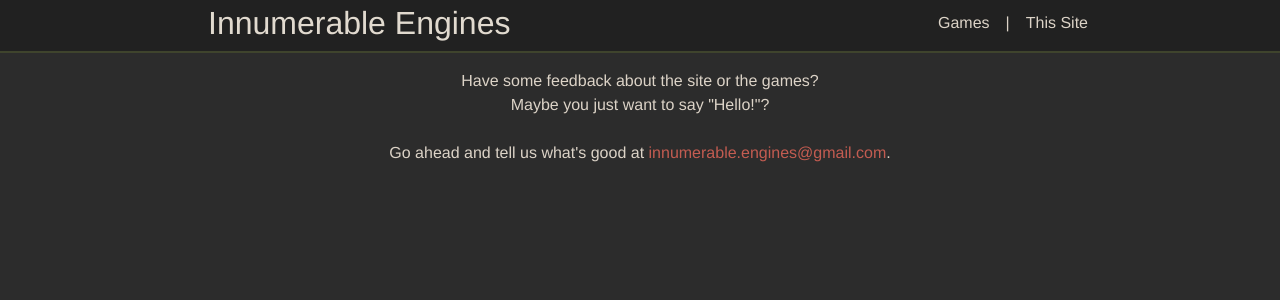
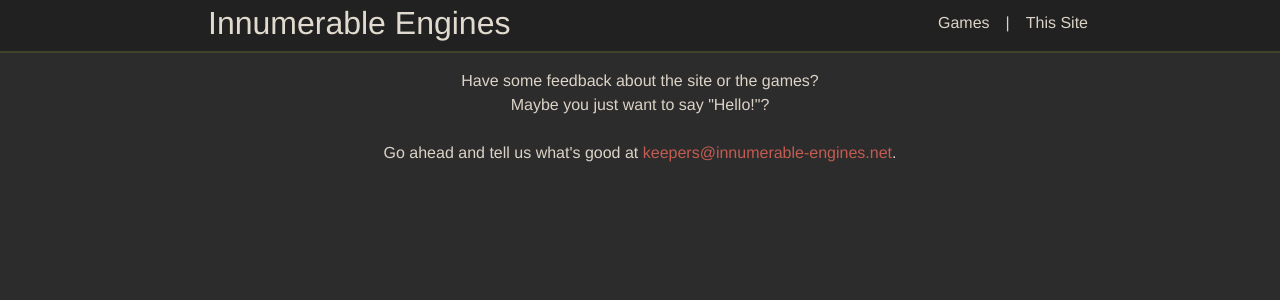
Before and after one commit to rfkeepers/innumerable-engines, a Vue app: page /feedback in a window 1280 px wide. Shown: the top 300 px of the page. Built offline with nearby package versions, Linux system fonts and the light colour scheme; the HTML template or start-up script is replaced by a standard one.

Commit message:
okay it finally works

```diff
--- a/src/views/site/Feedback.vue
+++ b/src/views/site/Feedback.vue
@@ -3,7 +3,7 @@
         <span>Have some feedback about the site or the games?</span>
         <span>Maybe you just want to say "Hello!"?</span>
         <span>&nbsp;</span>
-        <span>Go ahead and tell us what's good at <a href="mailto:keepers@innumerable-engines.net">innumerable.engines@gmail.com</a>.</span>
+        <span>Go ahead and tell us what's good at <a href="mailto:keepers@innumerable-engines.net">keepers@innumerable-engines.net</a>.</span>
     </div>
 </template>
 
```
